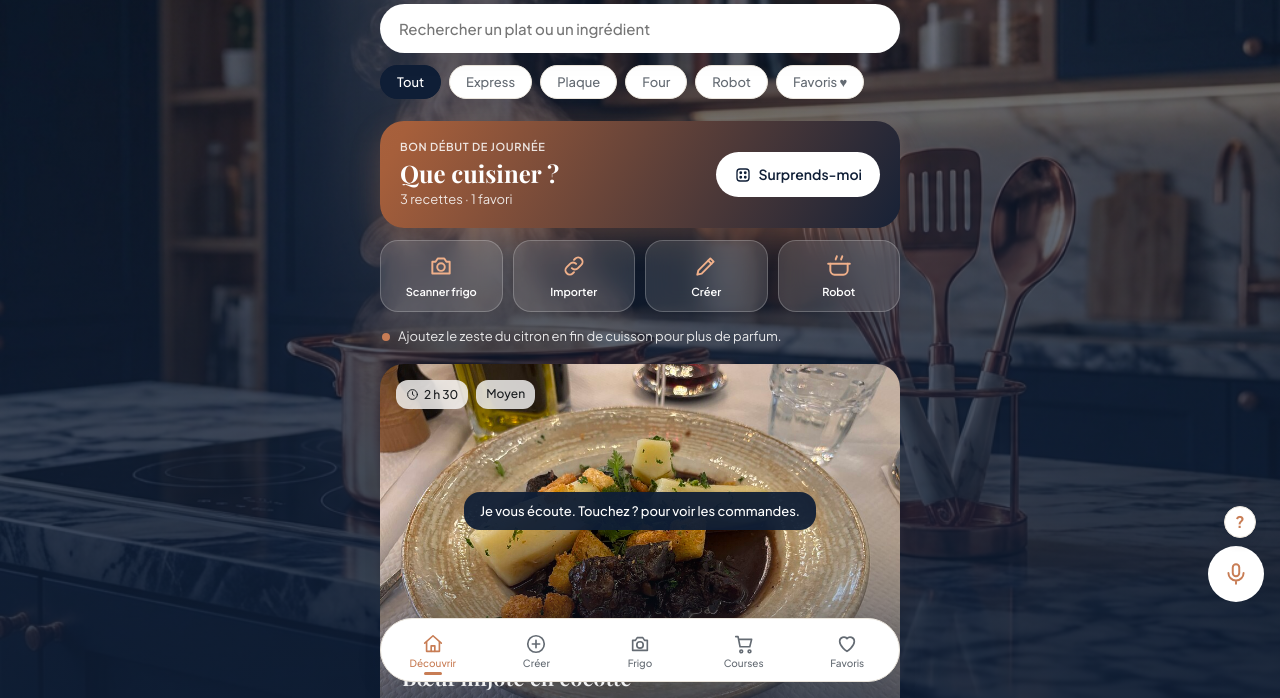
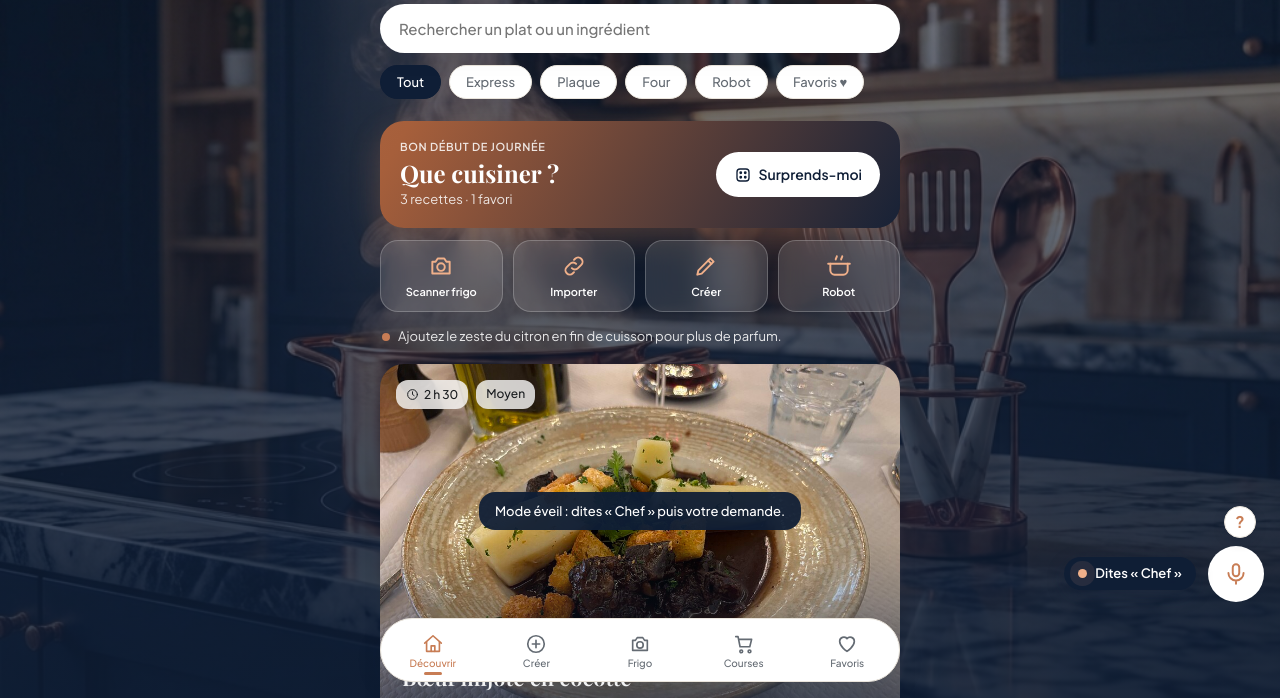
Before and after one commit to heaven55300-sys/latelier-des-papilles, a plain HTML site: page index.html in a window 1280 px wide. Both pictures are taken after a click on the button "Commande vocale". Shown: the part 98-796 px from the top of the page. Drawn offline with nearby package versions, Linux system fonts and the light colour scheme.

Commit message:
Mode éveil Chef et pastille d'état

```diff
--- a/style.css
+++ b/style.css
@@ -248,3 +248,13 @@ nav button span svg{width:22px;height:22px;display:block}
 .vh ul{list-style:none;margin:0;padding:0;display:grid;gap:8px}
 .vh li{background:rgba(255,255,255,.08);border-radius:14px;padding:10px 14px;font-size:14px;line-height:20px}
 #vhx{position:absolute;right:0;top:0;width:40px;height:40px;border-radius:50%;border:0;background:rgba(255,255,255,.14);color:#fff;font-size:16px}
+
+/* ===== MODE EVEIL ===== */
+@keyframes blip{from{box-shadow:0 0 0 0 rgba(240,176,138,.8)}to{box-shadow:0 0 0 9px rgba(240,176,138,0)}}
+#wstat{position:fixed;right:84px;bottom:calc(112px + env(safe-area-inset-bottom));max-width:calc(100% - 110px);display:flex;align-items:center;gap:8px;border:0;border-radius:999px;padding:10px 14px;background:rgba(15,30,54,.94);color:#fff;font:600 13px/1 'Plus Jakarta Sans',sans-serif;z-index:70;box-shadow:0 6px 18px rgba(15,30,54,.3);cursor:pointer}
+#wstat i{width:9px;height:9px;border-radius:50%;background:#8a93a3;flex:none}
+#wstat.sleep i{background:#F0B08A;animation:blip 1.6s ease-out infinite}
+#wstat.live i{background:#7bd88f}
+#wstat.awake{background:linear-gradient(90deg,#C87D55 var(--p,100%),rgba(15,30,54,.94) var(--p,100%))}
+#wstat.awake i{background:#fff}
+#wsw{display:block;width:100%;margin:12px 0 4px;padding:12px 16px;border-radius:999px;border:1px solid rgba(255,255,255,.25);background:rgba(255,255,255,.1);color:#fff;font:600 14px 'Plus Jakarta Sans',sans-serif}
--- a/voice.js
+++ b/voice.js
@@ -392,6 +392,49 @@ function handle(raw){
   toast(r?('« '+raw+' » → '+r):('Non compris : « '+raw+' ». Dites « aide » pour les commandes.'),r?4500:6000);
 }
 
+/* MODE EVEIL */
+let wakeMode=localStorage.getItem('atelier_wake')!=='0',awakeUntil=0,wlk=null,wlT=0;
+const WIN=9000;
+const ws=document.createElement('button');ws.id='wstat';ws.type='button';
+document.body.appendChild(ws);
+ws.onclick=()=>btn.click();
+const isAwake=()=>Date.now()<awakeUntil;
+function wake(t){
+  if(!wakeMode){handle(t);return}
+  const m=t.match(/^\s*(?:(?:ok|okay|hey|dis|salut|eh|oh)[\s,]+)?chef(?:fe)?s?\b[\s,.!?:;-]*([\s\S]*)$/i);
+  if(m){
+    awakeUntil=Date.now()+WIN;
+    const rest=m[1].trim();
+    if(rest){handle(rest)}else{toast('Oui ? Je vous écoute.',3000);say('Oui ?')}
+    return;
+  }
+  if(isAwake()){awakeUntil=Date.now()+WIN;handle(t)}
+}
+let lastCls='',lastTxt='';
+setInterval(()=>{
+  if(speaking&&isAwake())awakeUntil=Math.max(awakeUntil,Date.now()+5000);
+  let txt,cls;
+  if(!on){txt='Micro éteint · touchez ici';cls='off'}
+  else if(!wakeMode){txt='Micro actif · parlez';cls='live'}
+  else if(isAwake()){txt='Je vous écoute…';cls='awake'}
+  else{txt='Dites « Chef »';cls='sleep'}
+  if(cls!==lastCls||txt!==lastTxt){ws.className=cls;ws.innerHTML='<i></i><span>'+txt+'</span>';lastCls=cls;lastTxt=txt}
+  if(cls==='awake')ws.style.setProperty('--p',Math.max(0,(awakeUntil-Date.now())/WIN*100)+'%');
+  if(on&&!wlk&&Date.now()-wlT>5000&&'wakeLock' in navigator&&!document.hidden){
+    wlT=Date.now();
+    navigator.wakeLock.request('screen').then(l=>{wlk=l;l.addEventListener('release',()=>{wlk=null})}).catch(()=>{});
+  }
+  if(!on&&wlk){wlk.release().catch(()=>{});wlk=null}
+},200);
+const hv=hp.querySelector('.vh'),p0=hv?hv.querySelector('p'):null;
+if(p0){
+  p0.innerHTML='Touchez le micro une fois, puis dites « <b>Chef</b> » suivi de votre demande, par exemple « Chef, suivant ». Après une commande, vous avez 9 secondes pour en donner une autre sans redire « Chef ».';
+  const sw=document.createElement('button');sw.type='button';sw.id='wsw';
+  const swTxt=()=>{sw.textContent='Mode éveil « Chef » : '+(wakeMode?'activé':'désactivé')};
+  sw.onclick=()=>{wakeMode=!wakeMode;localStorage.setItem('atelier_wake',wakeMode?'1':'0');awakeUntil=0;swTxt()};
+  swTxt();p0.after(sw);
+}
+
 /* ---------- reconnaissance ---------- */
 function ui(){btn.classList.toggle('on',on);btn.setAttribute('aria-pressed',on?'true':'false')}
 function start(){
@@ -401,7 +444,7 @@ function start(){
       if(!e.results[i].isFinal)continue;
       const t=e.results[i][0].transcript.trim();
       if(!t||speaking||Date.now()-lastEnd<700)continue;
-      handle(t);
+      wake(t);
     }
   };
   rec.onerror=e=>{
@@ -415,8 +458,8 @@ btn.onclick=()=>{
   if(!SR){alert('La reconnaissance vocale n\'est pas disponible dans ce navigateur. Utilisez Chrome ou Edge sur Android et PC, ou Safari sur iPhone.');return}
   if(on){micOff('Micro coupé');return}
   on=true;ui();start();
-  toast('Je vous écoute. Touchez ? pour voir les commandes.');
-  say('Je vous écoute.');
+  toast(wakeMode?'Mode éveil : dites « Chef » puis votre demande.':'Je vous écoute. Touchez ? pour voir les commandes.');
+  say(wakeMode?'Dites chef pour me parler.':'Je vous écoute.');
 };
 document.addEventListener('visibilitychange',()=>{if(document.hidden&&on){on=false;ui();try{rec.stop()}catch(e){}}});
 })();
```
